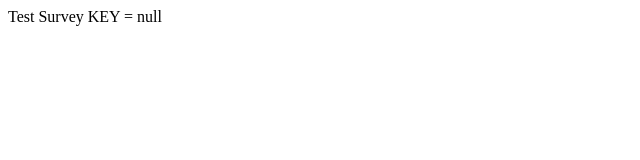
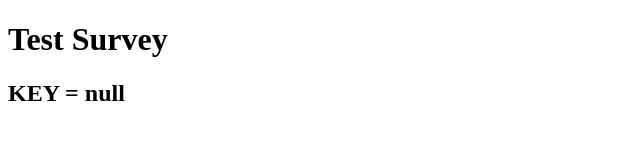
Before and after one commit to SistemiArete/survey, a plain HTML site: page index.html in a window 1280 px wide. Shown: the whole page, without its empty margins (0-640 px from the left). Drawn offline with Linux system fonts and the light colour scheme.

Commit message:
Update index.html

```diff
--- a/index.html
+++ b/index.html
@@ -1,2 +1,23 @@
-Test Survey
-KEY = null
+<!DOCTYPE html>
+<html>
+<head>
+    <title>Test Key</title>
+</head>
+<body>
+
+<h1>Test Survey</h1>
+
+<div id="risultato"></div>
+
+<script>
+
+const params = new URLSearchParams(window.location.search);
+const key = params.get("key");
+
+document.getElementById("risultato").innerHTML =
+    "<h2>KEY = " + key + "</h2>";
+
+</script>
+
+</body>
+</html>
```
